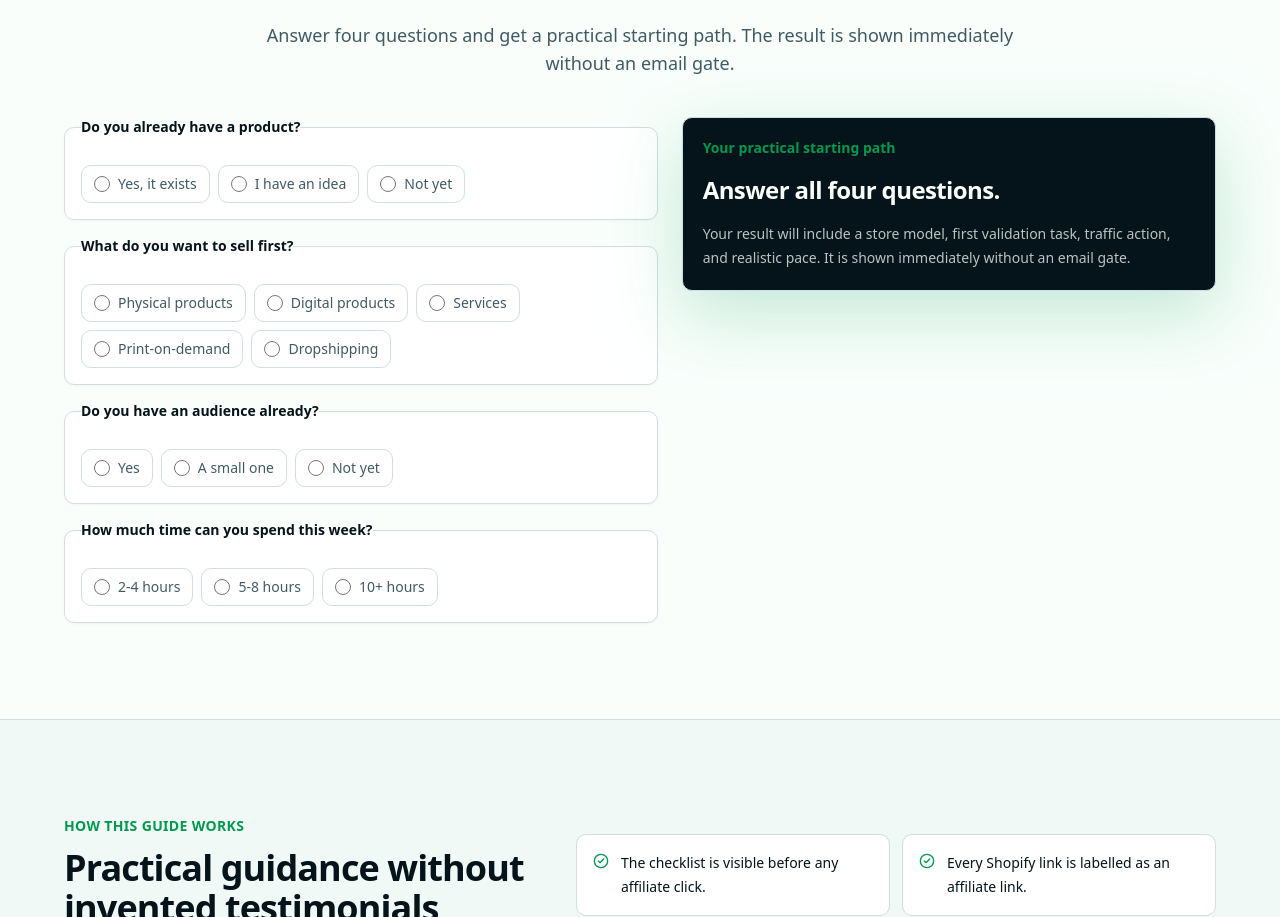
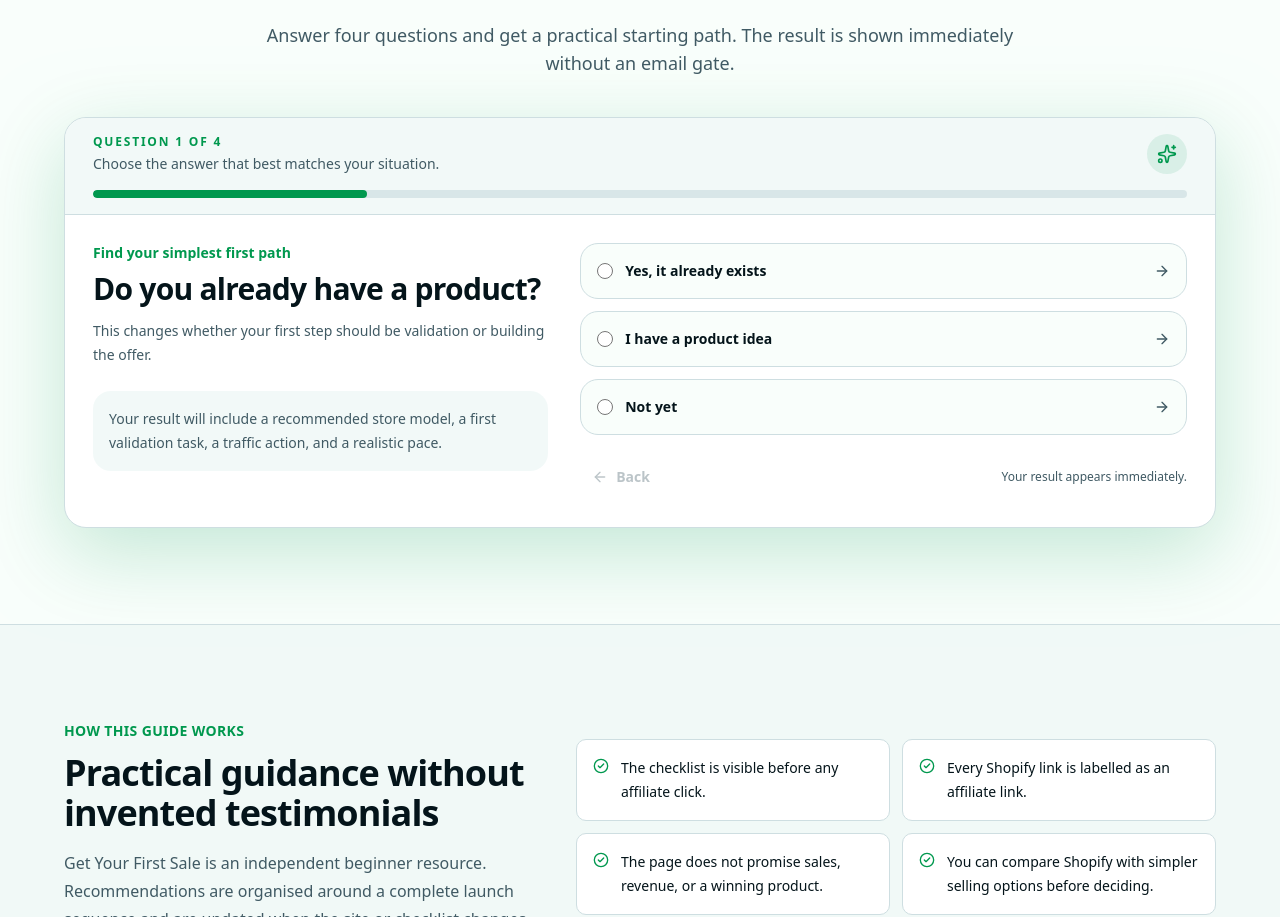
Before and after one commit to Jackoma0209/affiliate-bridge, a Next.js app: page / in a window 1280 px wide. Shown: the part 3332-4249 px from the top of the page. Built offline with nearby package versions, Linux system fonts and the light colour scheme.

Commit message:
Turn quiz into guided conversion stepper

```diff
--- a/components/first-sale-quiz.tsx
+++ b/components/first-sale-quiz.tsx
@@ -1,10 +1,10 @@
 "use client";
 
-import Link from "next/link";
+import { ArrowLeft, ArrowRight, RotateCcw, Sparkles } from "lucide-react";
 import { useMemo, useState } from "react";
-import { CheckCircle2 } from "lucide-react";
 
 import { AffiliateCta } from "@/components/affiliate-cta";
+import { LeadCapture } from "@/components/lead-capture";
 import { trackEvent } from "@/lib/analytics";
 import { cn } from "@/lib/utils";
 
@@ -19,15 +19,17 @@ const questions = [
   {
     id: "hasProduct",
     legend: "Do you already have a product?",
+    helper: "This changes whether your first step should be validation or building the offer.",
     options: [
-      { value: "yes", label: "Yes, it exists" },
-      { value: "idea", label: "I have an idea" },
+      { value: "yes", label: "Yes, it already exists" },
+      { value: "idea", label: "I have a product idea" },
       { value: "no", label: "Not yet" },
     ],
   },
   {
     id: "storeType",
     legend: "What do you want to sell first?",
+    helper: "Choose the simplest description of your first offer.",
     options: [
       { value: "physical", label: "Physical products" },
       { value: "digital", label: "Digital products" },
@@ -39,18 +41,20 @@ const questions = [
   {
     id: "audience",
     legend: "Do you have an audience already?",
+    helper: "An audience can be customers, followers, community contacts, or an email list.",
     options: [
-      { value: "yes", label: "Yes" },
-      { value: "small", label: "A small one" },
+      { value: "yes", label: "Yes, an active audience" },
+      { value: "small", label: "A small starting audience" },
       { value: "no", label: "Not yet" },
     ],
   },
   {
     id: "time",
     legend: "How much time can you spend this week?",
+    helper: "A realistic pace is more useful than an ambitious plan you cannot finish.",
     options: [
-      { value: "two", label: "2-4 hours" },
-      { value: "five", label: "5-8 hours" },
+      { value: "two", label: "2–4 hours" },
+      { value: "five", label: "5–8 hours" },
       { value: "ten", label: "10+ hours" },
     ],
   },
@@ -92,7 +96,7 @@ function getResult(answers: Answers) {
 
   const pace =
     answers.time === "two"
-      ? "Keep the first version lean: one product, one page, one traffic source."
+      ? "Keep the first version lean: one product, one page, and one traffic source."
       : answers.time === "five"
         ? "Complete the core store and checkout this week, but avoid redesign loops."
         : "Use the extra time for original photos, policy checks, mobile testing, and a small traffic experiment.";
@@ -107,99 +111,189 @@ function getResult(answers: Answers) {
 
 export function FirstSaleQuiz() {
   const [answers, setAnswers] = useState<Answers>(initialAnswers);
-  const [started, setStarted] = useState(false);
+  const [step, setStep] = useState(0);
+  const [completed, setCompleted] = useState(false);
   const result = useMemo(() => getResult(answers), [answers]);
+  const question = questions[step];
+  const selectedValue = answers[question.id as keyof Answers];
+  const progress = completed ? 100 : ((step + 1) / questions.length) * 100;
+
+  function selectAnswer(value: string) {
+    const nextAnswers = { ...answers, [question.id]: value };
+    setAnswers(nextAnswers);
+
+    trackEvent("quiz_answer", {
+      question: question.id,
+      answer: value,
+      question_number: step + 1,
+    });
+
+    if (step === 0 && !answers.hasProduct) {
+      trackEvent("quiz_start", { first_question: question.id });
+    }
+
+    if (step < questions.length - 1) {
+      window.setTimeout(
+        () => setStep((current) => Math.min(current + 1, questions.length - 1)),
+        160
+      );
+      return;
+    }
+
+    const completedResult = getResult(nextAnswers);
+    if (completedResult) {
+      setCompleted(true);
+      trackEvent("quiz_complete", {
+        store_type: nextAnswers.storeType,
+        audience: nextAnswers.audience,
+        time_available: nextAnswers.time,
+      });
+    }
+  }
+
+  function resetQuiz() {
+    setAnswers(initialAnswers);
+    setStep(0);
+    setCompleted(false);
+  }
 
   return (
-    <div className="grid gap-6 lg:grid-cols-[1fr_0.9fr] lg:items-start">
-      <div className="grid gap-4">
-        {questions.map((question) => {
-          const selectedValue = answers[question.id as keyof Answers];
-          return (
-            <fieldset key={question.id} className="rounded-lg border border-border bg-card p-4 shadow-sm shadow-black/[0.03]">
-              <legend className="text-sm font-semibold text-card-foreground">{question.legend}</legend>
-              <div className="mt-3 flex flex-wrap gap-2">
+    <div className="overflow-hidden rounded-3xl border border-border bg-card shadow-[0_24px_80px_var(--card-glow)]">
+      <div className="border-b border-border bg-muted/65 px-5 py-4 sm:px-7">
+        <div className="flex items-center justify-between gap-4">
+          <div>
+            <p className="text-xs font-bold uppercase tracking-[0.15em] text-primary">
+              {completed ? "Your result" : `Question ${step + 1} of ${questions.length}`}
+            </p>
+            <p className="mt-1 text-sm text-muted-foreground">
+              {completed
+                ? "A practical starting route based on your answers."
+                : "Choose the answer that best matches your situation."}
+            </p>
+          </div>
+          <span className="flex size-10 shrink-0 items-center justify-center rounded-full bg-primary/10 text-primary">
+            <Sparkles className="size-5" aria-hidden="true" />
+          </span>
+        </div>
+        <div className="mt-4 h-2 overflow-hidden rounded-full bg-border/70" aria-hidden="true">
+          <div
+            className="h-full rounded-full bg-primary transition-[width] duration-300"
+            style={{ width: `${progress}%` }}
+          />
+        </div>
+      </div>
+
+      {!completed ? (
+        <div className="grid gap-8 p-5 sm:p-7 lg:grid-cols-[0.75fr_1fr] lg:items-start">
+          <div>
+            <p className="text-sm font-semibold text-primary">Find your simplest first path</p>
+            <h3 className="mt-2 text-2xl font-bold tracking-tight md:text-3xl">
+              {question.legend}
+            </h3>
+            <p className="mt-3 text-sm leading-6 text-muted-foreground">
+              {question.helper}
+            </p>
+            <div className="mt-6 rounded-2xl bg-muted/65 p-4 text-sm leading-6 text-muted-foreground">
+              Your result will include a recommended store model, a first validation task, a traffic action, and a realistic pace.
+            </div>
+          </div>
+
+          <fieldset>
+            <legend className="sr-only">{question.legend}</legend>
+            <div className="grid gap-3">
               {question.options.map((option) => {
                 const inputId = `${question.id}-${option.value}`;
                 const isSelected = selectedValue === option.value;
+
                 return (
                   <label
                     key={option.value}
                     htmlFor={inputId}
                     className={cn(
-                        "inline-flex cursor-pointer items-center gap-2 rounded-lg border px-3 py-2 text-sm font-medium transition-colors",
+                      "group flex min-h-14 cursor-pointer items-center justify-between gap-4 rounded-2xl border px-4 py-3 text-sm font-semibold transition",
                       isSelected
-                          ? "border-primary bg-primary/10 text-foreground"
-                          : "border-border bg-card text-muted-foreground hover:border-primary/50 hover:text-foreground"
+                        ? "border-primary bg-primary/10 text-foreground ring-4 ring-primary/10"
+                        : "border-border bg-background text-foreground hover:border-primary/50 hover:bg-muted/45"
                     )}
                   >
+                    <span className="flex items-center gap-3">
                       <input
                         id={inputId}
                         type="radio"
                         name={question.id}
                         value={option.value}
                         checked={isSelected}
-                        onChange={() => {
-                          if (!started) {
-                            setStarted(true);
-                            trackEvent("quiz_start", { first_question: question.id });
-                          }
-                          const next = { ...answers, [question.id]: option.value };
-                          setAnswers(next);
-                          if (getResult(next)) {
-                            trackEvent("quiz_complete", {
-                              store_type: next.storeType,
-                              audience: next.audience,
-                              time_available: next.time,
-                            });
-                          }
-                        }}
-                        className="size-4 accent-emerald-600"
+                        onChange={() => selectAnswer(option.value)}
+                        className="size-4 accent-emerald-700"
                       />
                       {option.label}
+                    </span>
+                    <ArrowRight
+                      className="size-4 text-muted-foreground transition group-hover:translate-x-0.5 group-hover:text-primary"
+                      aria-hidden="true"
+                    />
                   </label>
                 );
               })}
             </div>
+
+            <div className="mt-5 flex items-center justify-between gap-3">
+              <button
+                type="button"
+                onClick={() => setStep((current) => Math.max(current - 1, 0))}
+                disabled={step === 0}
+                className="inline-flex min-h-11 items-center gap-2 rounded-xl px-3 text-sm font-semibold text-muted-foreground transition hover:bg-muted hover:text-foreground disabled:pointer-events-none disabled:opacity-35"
+              >
+                <ArrowLeft className="size-4" aria-hidden="true" />
+                Back
+              </button>
+              <p className="text-xs text-muted-foreground">Your result appears immediately.</p>
+            </div>
           </fieldset>
-          );
-        })}
+        </div>
+      ) : result ? (
+        <div className="grid gap-8 p-5 sm:p-7 lg:grid-cols-[0.9fr_1fr] lg:items-start">
+          <div>
+            <p className="text-sm font-semibold text-primary">Recommended starting model</p>
+            <h3 className="mt-2 text-3xl font-bold tracking-tight text-balance">
+              {result.recommendedStoreType}
+            </h3>
+            <div className="mt-6 grid gap-4">
+              {[result.firstAction, result.trafficAction, result.pace].map((item, index) => (
+                <div key={item} className="flex gap-3 rounded-2xl border border-border bg-background p-4">
+                  <span className="flex size-7 shrink-0 items-center justify-center rounded-full bg-primary/10 text-xs font-bold text-primary">
+                    {index + 1}
+                  </span>
+                  <p className="text-sm leading-6 text-muted-foreground">{item}</p>
+                </div>
+              ))}
             </div>
 
-      <aside className="rounded-lg border border-border bg-foreground p-5 text-background shadow-[0_22px_70px_var(--card-glow)] dark:bg-card dark:text-card-foreground" aria-live="polite">
-        <p className="text-sm font-semibold text-primary">Your practical starting path</p>
-        {result ? (
-          <div className="mt-4 space-y-5">
-            <div>
-              <p className="text-xs font-semibold uppercase tracking-wide text-background/60 dark:text-muted-foreground">Recommended store type</p>
-              <h3 className="mt-1 text-2xl font-semibold tracking-tight">{result.recommendedStoreType}</h3>
+            <div className="mt-6 flex flex-col gap-3 sm:flex-row">
+              <AffiliateCta eventName="quiz_result_cta_click" className="sm:w-auto">
+                Start Building on Shopify
+              </AffiliateCta>
+              <button
+                type="button"
+                onClick={resetQuiz}
+                className="inline-flex min-h-11 items-center justify-center gap-2 rounded-xl px-4 text-sm font-semibold text-muted-foreground transition hover:bg-muted hover:text-foreground"
+              >
+                <RotateCcw className="size-4" aria-hidden="true" />
+                Retake quiz
+              </button>
             </div>
-            <div className="space-y-3 text-sm leading-6 text-background/75 dark:text-muted-foreground">
-              {[result.firstAction, result.trafficAction, result.pace].map((item) => (
-                <p key={item} className="flex gap-2">
-                  <CheckCircle2 className="mt-0.5 size-4 shrink-0 text-primary" aria-hidden="true" />
-                  <span>{item}</span>
-                </p>
-              ))}
-            </div>
-            <div className="grid gap-3">
-              <Link href="/checklist" className="inline-flex min-h-11 items-center justify-center rounded-lg bg-card px-4 text-sm font-semibold text-card-foreground ring-1 ring-border hover:bg-muted">
-                Open My 7-Day Checklist
-              </Link>
-              <AffiliateCta eventName="quiz_result_cta_click" variant="light" className="w-full">
-                Start My Shopify Trial
-              </AffiliateCta>
-            </div>
-          </div>
-        ) : (
-          <div className="mt-4 space-y-4">
-            <h3 className="text-2xl font-semibold tracking-tight">Answer all four questions.</h3>
-            <p className="text-sm leading-6 text-background/75 dark:text-muted-foreground">
-              Your result will include a store model, first validation task, traffic action, and realistic pace. It is shown immediately without an email gate.
+            <p className="mt-3 text-xs leading-5 text-muted-foreground">
+              Shopify is optional. The Shopify button is an affiliate link and does not guarantee a sale.
             </p>
           </div>
-        )}
-      </aside>
+
+          <LeadCapture
+            variant="compact"
+            source="quiz_result"
+            resultTag={`${answers.storeType}:${answers.hasProduct}:${answers.audience}:${answers.time}`}
+          />
+        </div>
+      ) : null}
     </div>
   );
 }
```
Lines whose indentation alone changed are shown as unchanged.
